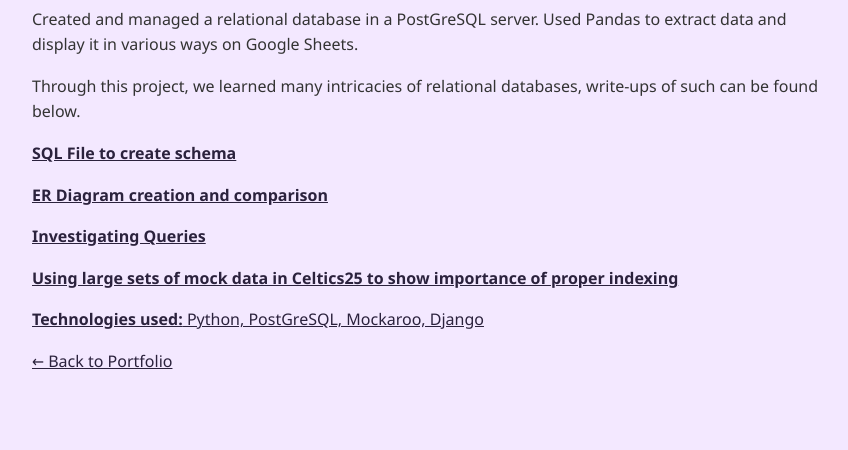
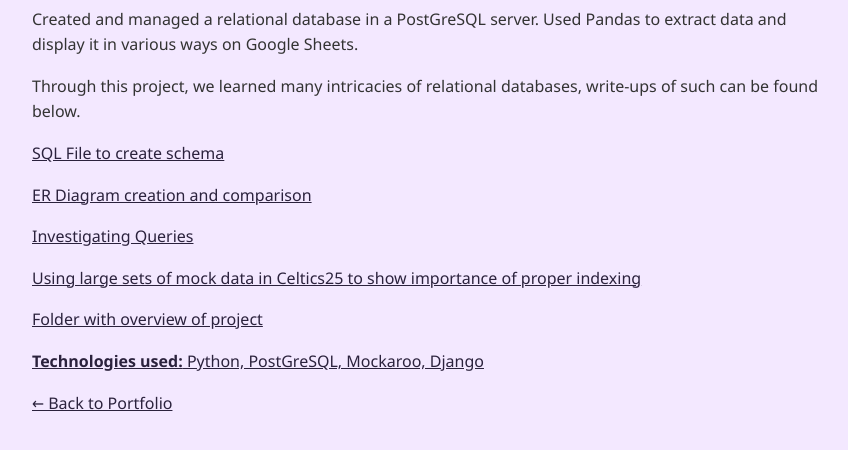
Before and after one commit to jackaaburk/MyPortfolio, a plain HTML site: page celtics25.html in a window 1280 px wide. Shown: the part 130-580 px from the top of the page, without its empty margins (208-1056 px from the left). Drawn offline with Linux system fonts and the light colour scheme.

Commit message:
finished

```diff
--- a/celtics25.html
+++ b/celtics25.html
@@ -36,13 +36,17 @@
 
     <p>Through this project, we learned many intricacies of relational databases, write-ups of such can be found below.</p>
 
-    <p><a href="https://github.com/jackaaburk/ITE256/blob/main/Celtics25models.py"><strong>SQL File to create schema</strong></p>
+    <p><a href="https://github.com/jackaaburk/ITE256/blob/main/Celtics25models.py">SQL File to create schema</p>
 
-    <p><a href="https://github.com/jackaaburk/ITE256/blob/main/Q3InvestiageTables.md"><strong>ER Diagram creation and comparison</strong></p>
+    <p><a href="https://github.com/jackaaburk/ITE256/blob/main/Q3InvestiageTables.md">ER Diagram creation and comparison</p>
 
-    <p><a href="https://github.com/jackaaburk/ITE256/blob/main/Q4InvestigateQueries.md"><strong>Investigating Queries</strong></p>
+    <p><a href="https://github.com/jackaaburk/ITE256/blob/main/Q4InvestigateQueries.md">Investigating Queries</p>
 
-    <p><a href="https://github.com/jackaaburk/ITE256/blob/main/UseTheIndexDjango.md"><strong>Using large sets of mock data in Celtics25 to show importance of proper indexing</strong></p>
+    <p><a href="https://github.com/jackaaburk/ITE256/blob/main/UseTheIndexDjango.md">Using large sets of mock data in Celtics25 to show importance of proper indexing</p>
+
+    <p><a href="https://github.com/jackaaburk/ITE140/tree/main/Celtics25SQLProject">Folder with overview of project</p>
+
+
 
     <p><strong>Technologies used:</strong> Python, PostGreSQL, Mockaroo, Django</p>
 
```
Also changed, not shown: firebase-tutorial.html (+1 -1 lines), polarity-checker.html (+2 -0 lines).
